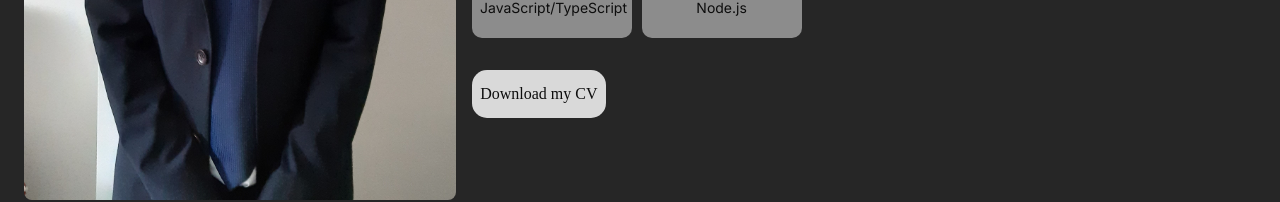
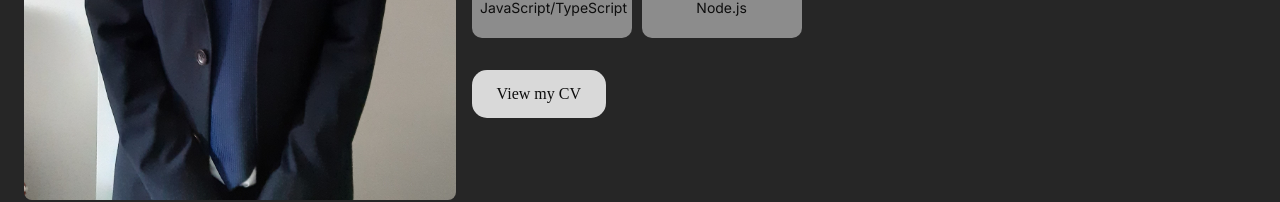
Before and after one commit to BenP99/portfolio, an Angular app in the folder portfolio-app/: page / in a window 1280 px wide. Shown: the part 2735-2937 px from the top of the page. Built offline with nearby package versions, Linux system fonts and the light colour scheme; a web font is replaced by a local one.

Commit message:
Update CV button

```diff
--- a/portfolio-app/src/app/home/home-component/home.component.html
+++ b/portfolio-app/src/app/home/home-component/home.component.html
@@ -60,7 +60,7 @@
                     <div class="tag inter-regular"><p>JavaScript/TypeScript</p></div>
                     <div class="tag inter-regular"><p>Node.js</p></div>
                 </div>
-                <a class="cv-btn cmn-btn" target="_self" href="/documents/Benjamin-Pearce-CV.pdf" download="Benjamin Pearce CV.pdf">Download my CV</a>
+                <a class="cv-btn cmn-btn" target="_blank" href="/documents/Benjamin-Pearce-CV.pdf">View my CV</a>
             </div>
         </div>
     </div>
```
